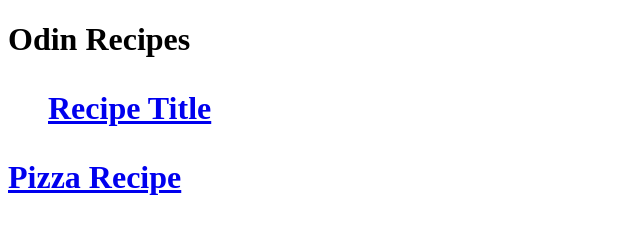
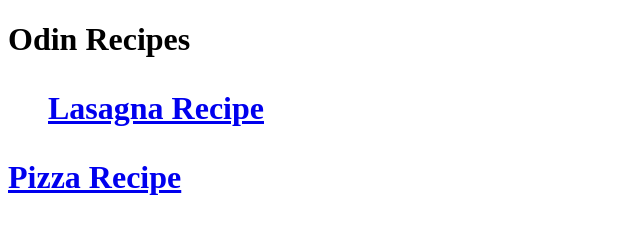
Before and after one commit to dsprague370/odin-recipes, a plain HTML site: page index.html in a window 1280 px wide. Shown: the whole page, without its empty margins (0-640 px from the left). Drawn offline with Linux system fonts and the light colour scheme.

Commit message:
finally figuring stuff out

```diff
--- a/index.html
+++ b/index.html
@@ -5,5 +5,5 @@
 <title>Odin-recipes Project</title>
 </head>
 <h1>Odin Recipes<h1>
-   <ul> <a href="recipes/lasagna.html">Recipe Title</a></ul>
+   <ul> <a href="recipes/lasagna.html">Lasagna Recipe</a></ul>
 <a href="recipes/pizza.html">Pizza Recipe</a>
```
